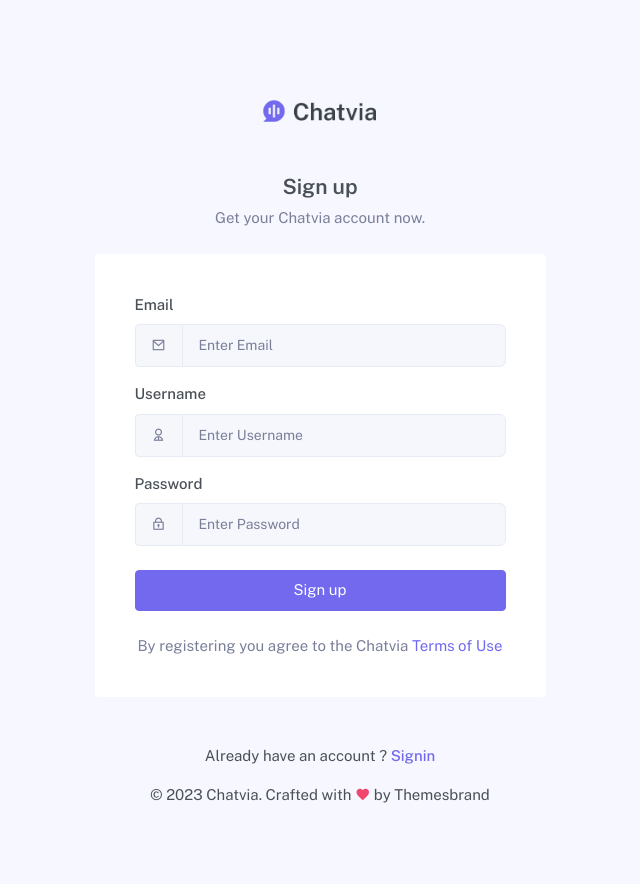
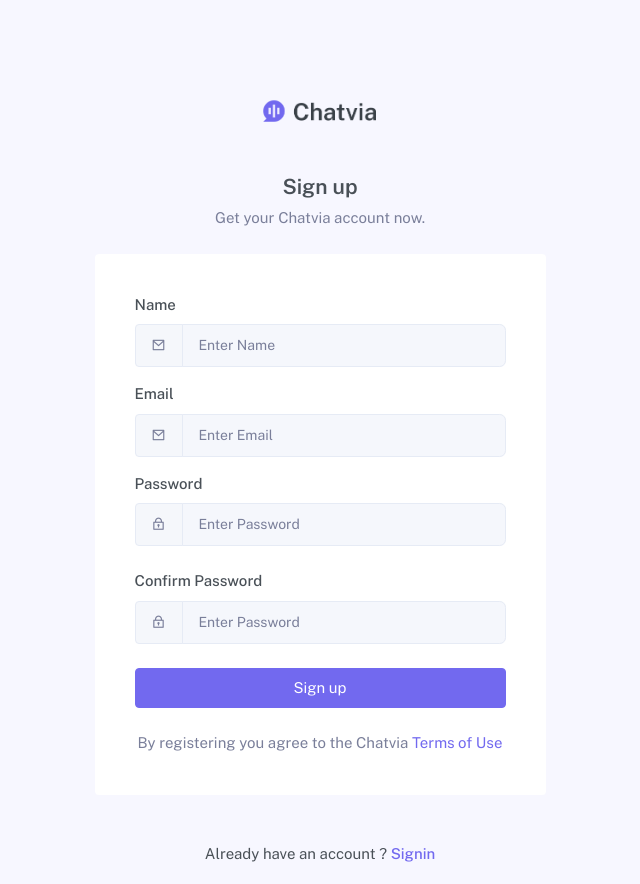
Before and after one commit to Jerit-Baiju/ChatApp, a Django app: page /accounts/register/ in a window 1280 px wide. Shown: the top 884 px of the page, without its empty margins (320-960 px from the left). Before the commit the page ends 803 px from the top, so only its background shows below. Run offline with Django 4.2, Linux system fonts and the light colour scheme; some libraries are stand-ins or nearby versions.

Commit message:
register -> DONE

```diff
--- a/accounts/views.py
+++ b/accounts/views.py
@@ -37,7 +37,36 @@
 
 
 def register_page(request):
-    return render(request, 'register.html')
+    if request.user.is_authenticated:
+        return redirect('index')
+    if request.method == 'POST':
+        name = request.POST['name'].lstrip().rstrip()
+        email = request.POST['email']
+        password = request.POST['password1']
+        confirm = request.POST['password2']
+        name_split = name.split(' ')
+        if len(name_split) <= 1:
+            return HttpResponse(request, 'Please enter your full name.')
+        first_name = name.split()[0].capitalize()
+        last_name = name.split()[1].capitalize()
+        if password == confirm:
+            if User.objects.filter(email=email).exists():
+                return HttpResponse(request, 'Email already exists.')
+            user = User.objects.create_user(
+                email=email, password=password, first_name=first_name, last_name=last_name)
+            user.save()
+            login(request, user)
+            try:
+                url = request.POST.get('next')
+                cache.clear()
+                return redirect(url)
+            except:
+                cache.clear()
+                return redirect('index')
+        else:
+            return HttpResponse(request, 'Passwords does not match.')
+    else:
+        return render(request, 'register.html', {'title': 'Register | Jerit Baiju'})
 
 
 def logout_page(request):
--- a/main/settings.py
+++ b/main/settings.py
@@ -39,7 +39,9 @@
 ]
 
 CSRF_TRUSTED_ORIGINS = [
-    'https://jerit-baiju-literate-guacamole-w4pqjgwqjq6h5xv7-8000.preview.app.github.dev']
+    'https://jerit-baiju-literate-guacamole-w4pqjgwqjq6h5xv7-8000.preview.app.github.dev',
+    'https://192.168.43.21'
+    ]
 
 # Application definition
 
--- a/templates/login.html
+++ b/templates/login.html
@@ -101,7 +101,7 @@
         <script src="{% static 'libs/simplebar/simplebar.min.js' %}"></script>
         <script src="{% static 'libs/node-waves/waves.min.js' %}"></script>
 
-        <script src="{% static 'js/app.js"></script>
+        <script src="{% static 'js/app.js' %}"></script>
 
     </body>
 
--- a/templates/register.html
+++ b/templates/register.html
@@ -44,7 +44,18 @@
                         <div class="card">
                             <div class="card-body p-4">
                                 <div class="p-3">
-                                    <form action="https://themesbrand.com/chatvia/layouts/index.html">
+                                    <form action="." method='post'>
+                                        {% csrf_token %}
+                                        <div class="mb-3">
+                                            <label class="form-label">Name</label>
+                                            <div class="input-group bg-soft-light rounded-3  mb-3">
+                                                <span class="input-group-text text-muted" id="basic-addon5">
+                                                    <i class="ri-mail-line"></i>
+                                                </span>
+                                                <input name='name' type="text" class="form-control form-control-lg bg-soft-light border-light" placeholder="Enter Name" aria-label="Enter Name" aria-describedby="basic-addon5">
+
+                                            </div>
+                                        </div>
 
                                         <div class="mb-3">
                                             <label class="form-label">Email</label>
@@ -52,21 +63,11 @@
                                                 <span class="input-group-text text-muted" id="basic-addon5">
                                                     <i class="ri-mail-line"></i>
                                                 </span>
-                                                <input type="email" class="form-control form-control-lg bg-soft-light border-light" placeholder="Enter Email" aria-label="Enter Email" aria-describedby="basic-addon5">
+                                                <input name='email' type="email" class="form-control form-control-lg bg-soft-light border-light" placeholder="Enter Email" aria-label="Enter Email" aria-describedby="basic-addon5">
 
                                             </div>
                                         </div>
 
-                                        <div class="mb-3">
-                                            <label class="form-label">Username</label>
-                                            <div class="input-group bg-soft-light mb-3 rounded-3">
-                                                <span class="input-group-text border-light text-muted" id="basic-addon6">
-                                                    <i class="ri-user-2-line"></i>
-                                                </span>
-                                                <input type="text" class="form-control form-control-lg bg-soft-light border-light" placeholder="Enter Username" aria-label="Enter Username" aria-describedby="basic-addon6">
-
-                                            </div>
-                                        </div>
 
                                         <div class="mb-4">
                                             <label class="form-label">Password</label>
@@ -74,7 +75,18 @@
                                                 <span class="input-group-text border-light text-muted" id="basic-addon7">
                                                     <i class="ri-lock-2-line"></i>
                                                 </span>
-                                                <input type="password" class="form-control form-control-lg bg-soft-light border-light" placeholder="Enter Password" aria-label="Enter Password" aria-describedby="basic-addon7">
+                                                <input name='password1' type="password" class="form-control form-control-lg bg-soft-light border-light" placeholder="Enter Password" aria-label="Enter Password" aria-describedby="basic-addon7">
+
+                                            </div>
+                                        </div>
+
+                                        <div class="mb-4">
+                                            <label class="form-label">Confirm Password</label>
+                                            <div class="input-group bg-soft-light mb-3 rounded-3">
+                                                <span class="input-group-text border-light text-muted" id="basic-addon7">
+                                                    <i class="ri-lock-2-line"></i>
+                                                </span>
+                                                <input name='password2' type="password" class="form-control form-control-lg bg-soft-light border-light" placeholder="Enter Password" aria-label="Enter Password" aria-describedby="basic-addon7">
 
                                             </div>
                                         </div>
```
